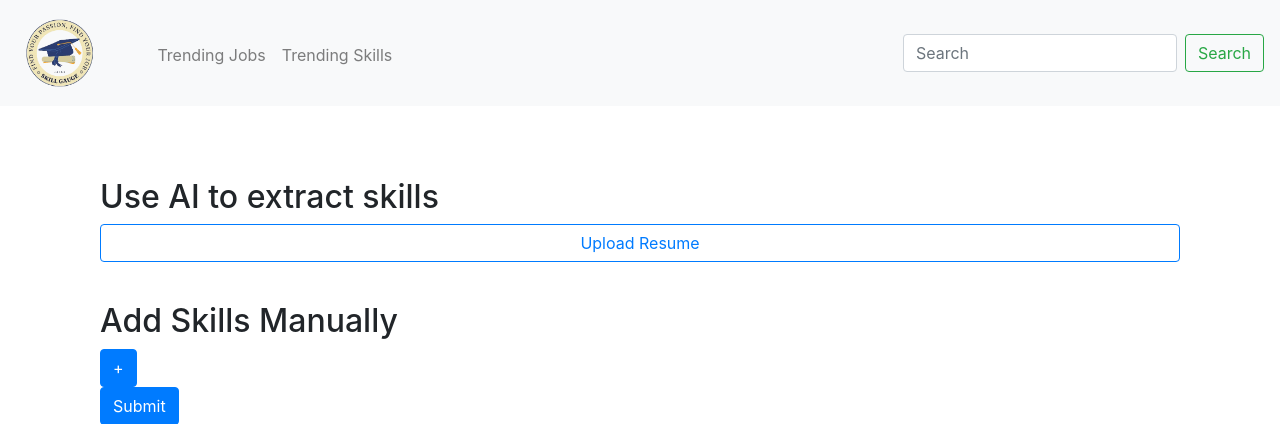
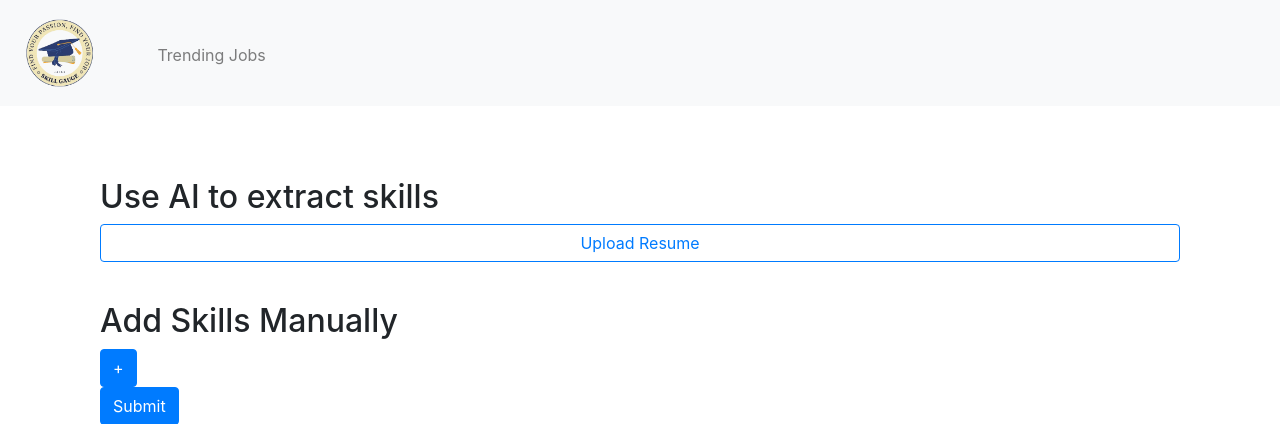
Before and after one commit to aenslei/SkillGauge, a Flask app: page /resume in a window 1280 px wide. Shown: the top 424 px of the page. Run offline with Flask 3, Linux system fonts and the light colour scheme; some libraries are stand-ins or nearby versions.

Commit message:
add button links

```diff
--- a/templates/home.html
+++ b/templates/home.html
@@ -39,7 +39,7 @@
   <div class="hero-section text-center" style="margin-bottom: 20px;">
     <h1 style="font-weight: bold;">Find Your Passion. Find Your Career.</h1>
     <p style="font-size: 1.2rem;">Match your skills with the latest job opportunities in top industries.</p>
-    <a href="#explore" class="btn btn-success">Get Started</a>
+    <a href="{{ url_for('Industries') }}" class="btn btn-success">Get Started</a>
   </div>
 
   <br>
@@ -72,7 +72,7 @@
             <h3 class="card-title" style="color: #306088">Discover New Jobs</h3>
             <hr>
             <p class="card-text" style="padding-bottom:50px;">Find your perfect role with our personalized job matching system. Explore a wide range of openings tailored to your qualifications, skills, and career interests.</p>
-            <a href="#" class="btn btn-primary">Find Out More</a>
+            <a href="{{ url_for('Industries') }}" class="btn btn-primary">Find Out More</a>
           </div>
         </div>
       </div>
@@ -84,7 +84,7 @@
             <h3 class="card-title" style="color: #6495ED">Uncover New Skills</h3>
             <hr>
             <p class="card-text" style="padding-bottom:50px;">Bridge the gap between your current expertise and industry demands. Learn which skills are most in demand and how you can acquire them to boost your employability.</p>
-            <a href="#" class="btn btn-primary">Find Out More</a>
+            <a href="{{ url_for('Industries') }}" class="btn btn-primary">Find Out More</a>
           </div>
         </div>
       </div>
--- a/templates/navbar.html
+++ b/templates/navbar.html
@@ -23,14 +23,6 @@
         <li class="nav-item mt-1">
           <a class="nav-link" href="{{ url_for('Industries') }}">Trending Jobs</a>
         </li>
-        <li class="nav-item mt-1">
-          <a class="nav-link" href="#">Trending Skills</a>
-        </li>
       </ul>
-
-      <form class="form-inline my-2 my-lg-0">
-        <input class="form-control mr-sm-2" type="search" placeholder="Search" aria-label="Search">
-        <button class="btn btn-outline-success my-2 my-sm-0" type="submit">Search</button>
-      </form>
     </div>
   </nav>
```
